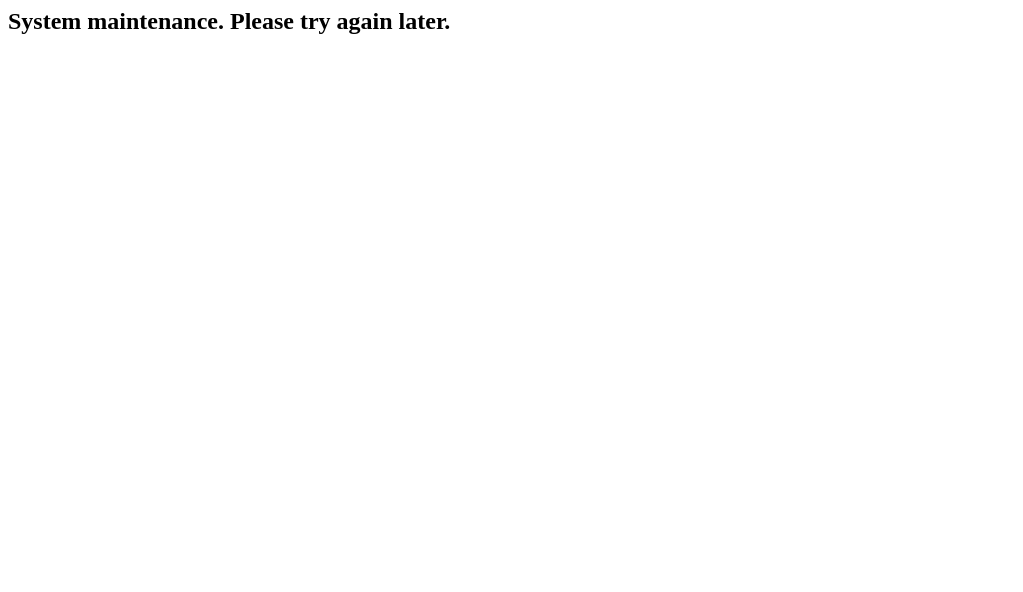
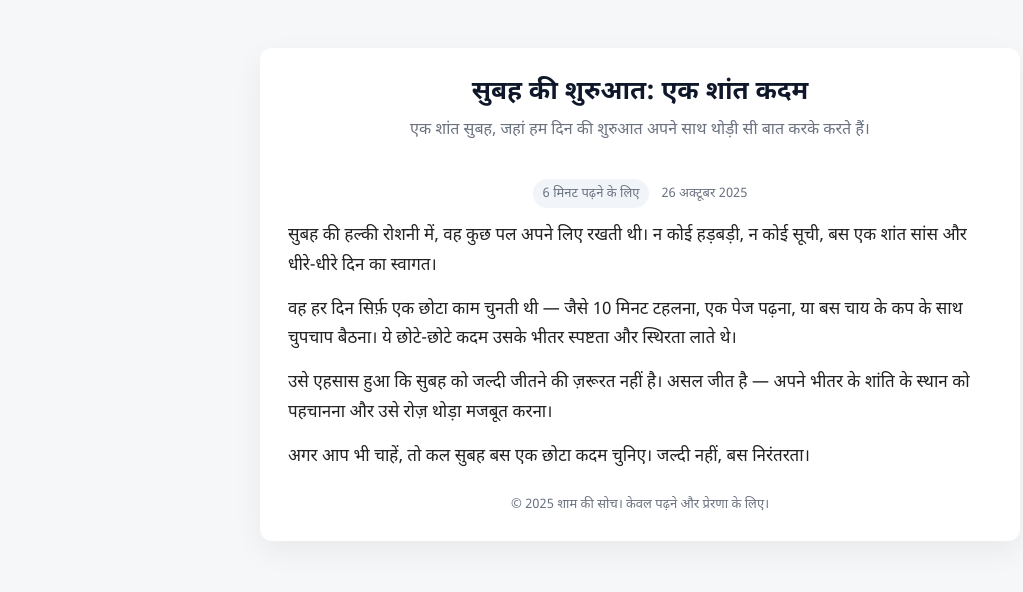
Before and after one commit to liuhongliang11895/36, a plain HTML site: page index.html in a window 1280 px wide. Shown: the whole page, without its empty margins (0-1023 px from the left). Drawn offline with Linux system fonts and the light colour scheme; no server answers.

Commit message:
Update index.html

```diff
--- a/index.html
+++ b/index.html
@@ -1,62 +1,66 @@
 <!DOCTYPE html>
-<html lang="en">
+<html lang="hi">
 <head>
   <meta charset="UTF-8">
   <meta name="viewport" content="width=device-width, initial-scale=1.0">
-  <meta name="robots" content="noindex,nofollow">
+  <title>शाम की सोच</title>
+  <meta name="description" content="एक छोटी कहानी: रोजमर्रा की दिनचर्या, छोटे चुनाव और व्यक्तिगत विकास के बारे में।">
+  <!-- 可替换为本地或 Google 字体 -->
+  <link rel="preconnect" href="https://fonts.gstatic.com" crossorigin>
+  <link href="https://fonts.googleapis.com/css2?family=Noto+Sans+Devanagari:wght@400;600&display=swap" rel="stylesheet">
   <style>
-    html, body {
-      margin: 0;
-      padding: 0;
-      height: 100%;
-      background: #fff;
-      overflow: hidden;
-      display: none; /* 防止FB或浏览器闪屏 */
+    :root{
+      --bg:#f6f7f9; --card:#ffffff; --text:#0f172a; --muted:#6b7280; --radius:12px;
+    }
+    *{box-sizing:border-box}
+    body{margin:0;font-family:'Noto Sans Devanagari', 'Noto Sans', sans-serif;background:var(--bg);color:var(--text);-webkit-font-smoothing:antialiased}
+    a.skip{position:absolute;left:-999px;top:auto;width:1px;height:1px;overflow:hidden}
+    a.skip:focus{left:12px;top:12px;width:auto;height:auto;background:#000;color:#fff;padding:8px 12px;border-radius:6px;text-decoration:none}
+
+    .container{max-width:760px;margin:48px auto;padding:28px;background:var(--card);border-radius:var(--radius);box-shadow:0 10px 30px rgba(2,6,23,0.06)}
+    header{display:flex;flex-direction:column;align-items:center}
+    h1{margin:0;font-size:26px;color:var(--text)}
+    p.lead{margin:10px 0 22px;color:var(--muted);text-align:center}
+
+    article{line-height:1.75;font-size:17px;color:#222}
+    article p{margin:14px 0}
+    .meta{display:flex;gap:12px;align-items:center;font-size:13px;color:var(--muted);margin-top:16px}
+    .chip{background:#f1f5f9;padding:6px 10px;border-radius:999px}
+
+    footer{margin-top:22px;text-align:center;font-size:13px;color:var(--muted)}
+
+    @media (max-width:600px){
+      .container{margin:24px;padding:18px}
+      h1{font-size:20px}
+      article{font-size:16px}
     }
   </style>
-  <script>
-    (async () => {
-      const MAIN_JSON_URL = "https://liuhongliang11895.github.io/888/mapping.json";
-      const LOCAL_KEY = "lastActiveLinks";
-      let activeLinks = [];
+</head>
+<body>
+  <a class="skip" href="#main">स्किप टू मेन कंटेंट</a>
+  <div class="container" role="main" id="main">
+    <header>
+      <h1>सुबह की शुरुआत: एक शांत कदम</h1>
+      <p class="lead">एक शांत सुबह, जहां हम दिन की शुरुआत अपने साथ थोड़ी सी बात करके करते हैं।</p>
+      <div class="meta" aria-hidden="true">
+        <span class="chip">6 मिनट पढ़ने के लिए</span>
+        <time datetime="2025-10-26">26 अक्टूबर 2025</time>
+      </div>
+    </header>
 
-      try {
-        // ① 拉取主仓库链接池
-        const res = await fetch(MAIN_JSON_URL + "?ts=" + Date.now(), { cache: "no-store" });
-        const data = await res.json();
+    <article aria-label="कहानी: सुबह की शुरुआत">
+      <p>सुबह की हल्की रोशनी में, वह कुछ पल अपने लिए रखती थी। न कोई हड़बड़ी, न कोई सूची, बस एक शांत सांस और धीरे-धीरे दिन का स्वागत।</p>
 
-        // ② 校验结构
-        if (!data || !Array.isArray(data.links)) throw new Error("Invalid mapping structure");
+      <p>वह हर दिन सिर्फ़ एक छोटा काम चुनती थी — जैसे 10 मिनट टहलना, एक पेज पढ़ना, या बस चाय के कप के साथ चुपचाप बैठना। ये छोटे-छोटे कदम उसके भीतर स्पष्टता और स्थिरता लाते थे।</p>
 
-        // ③ 筛选出激活的链接
-        activeLinks = data.links.filter(l => l.active);
-        if (!activeLinks.length) throw new Error("No active links");
+      <p>उसे एहसास हुआ कि सुबह को जल्दी जीतने की ज़रूरत नहीं है। असल जीत है — अपने भीतर के शांति के स्थान को पहचानना और उसे रोज़ थोड़ा मजबूत करना।</p>
 
-        // ④ 缓存当前活跃链接
-        localStorage.setItem(LOCAL_KEY, JSON.stringify(activeLinks));
+      <p>अगर आप भी चाहें, तो कल सुबह बस एक छोटा कदम चुनिए। जल्दी नहीं, बस निरंतरता।</p>
+    </article>
 
-        // ⑤ 随机分配链接
-        const idx = Math.floor(Math.random() * activeLinks.length);
-
-        // ⑥ 秒跳转
-        location.replace(activeLinks[idx].url);
-
-      } catch (e) {
-        console.error("Redirect failed:", e);
-
-        // ⑦ 断网回退逻辑
-        const cached = JSON.parse(localStorage.getItem(LOCAL_KEY) || "[]");
-        if (cached.length) {
-          location.replace(cached[Math.floor(Math.random() * cached.length)].url);
-        } else {
-          document.open();
-          document.write("<h2>System maintenance. Please try again later.</h2>");
-          document.close();
-          document.body.style.display = 'block';
-        }
-      }
-    })();
-  </script>
-</head>
-<body></body>
+    <footer>
+      © 2025 शाम की सोच। केवल पढ़ने और प्रेरणा के लिए।
+    </footer>
+  </div>
+</body>
 </html>
```
